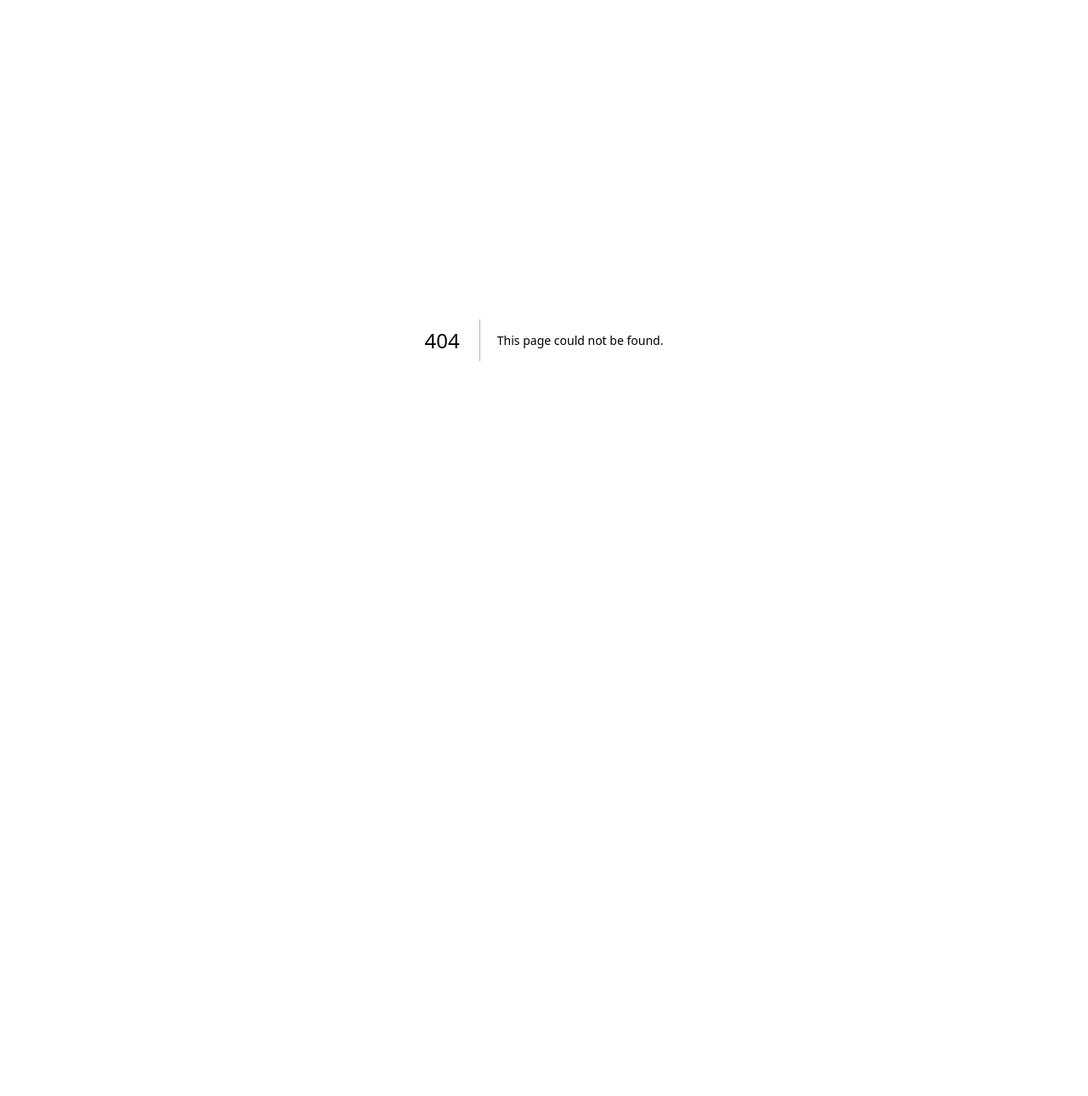
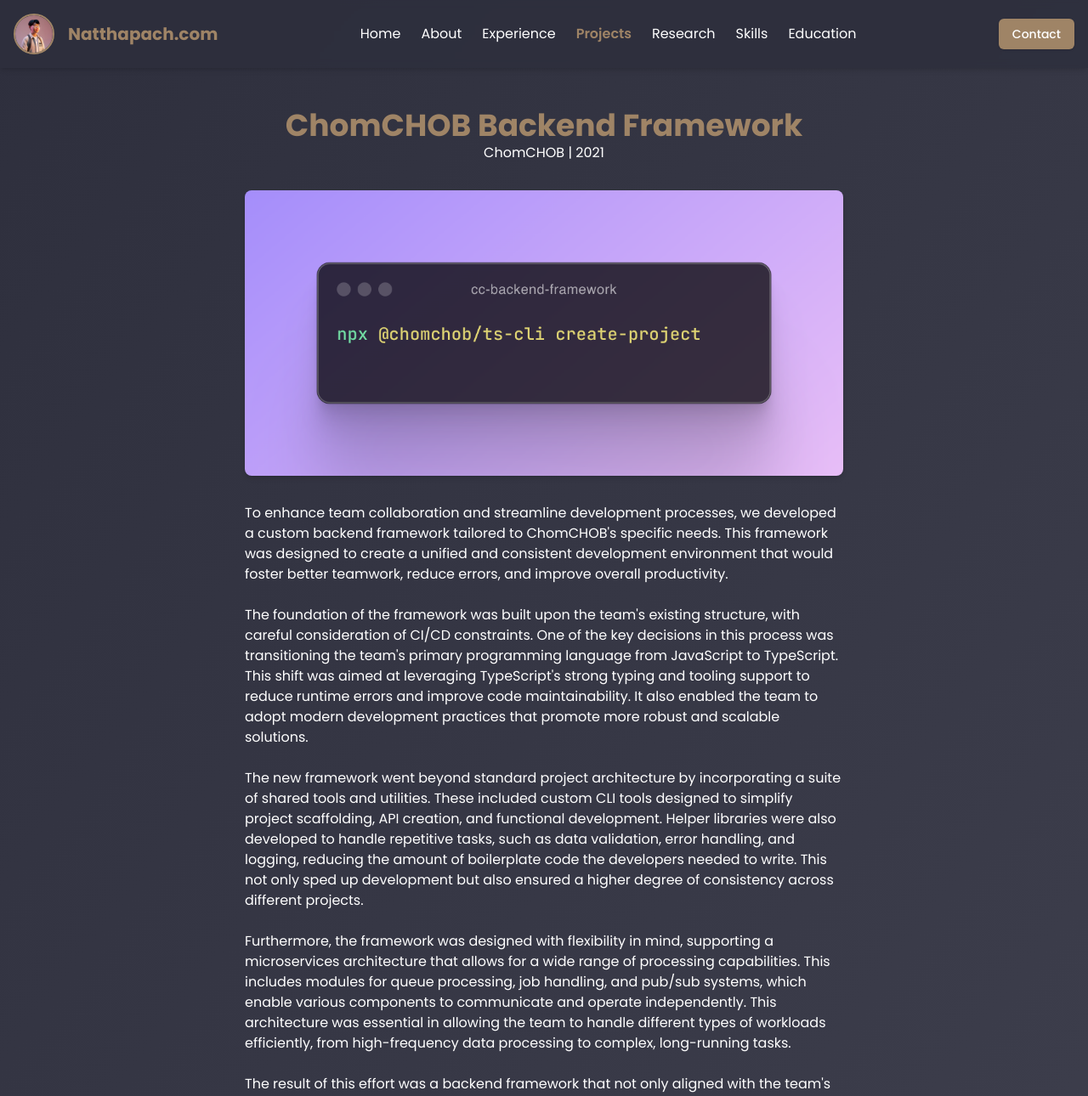
Before and after one commit to megapies/natthapach-profile-web, a Next.js app: page /projects/cc-backend-framework in a window 1280 px wide. Before the commit this address had no page. Shown: the top 1290 px of the page at 85% size. Before the commit the page ends 800 px from the top, so only its background shows below. Built offline with nearby package versions, Linux system fonts and the light colour scheme.

Commit message:
src: cc framework

```diff
--- /dev/null
+++ b/src/app/projects/cc-backend-framework/page.tsx
@@ -0,0 +1,52 @@
+'use client'
+
+import { Footer } from "@/components/footer"
+import { NavBar } from "@/components/section/nav-bar"
+import { useState } from "react"
+import Image from 'next/image'
+
+export default function Page() {
+  const [activeSection, setActiveSection] = useState('projects')
+
+  return (
+    <div className="min-h-screen bg-gradient-to-br from-[#2E2F3D] to-[#3E3F4D] text-white font-['Poppins',sans-serif] overflow-x-hidden">
+      <style jsx global>{`
+        @import url('https://fonts.googleapis.com/css2?family=Poppins:wght@300;400;500;600;700&display=swap');
+        body {
+          overflow-x: hidden;
+        }
+      `}</style>
+      <header className="fixed top-0 left-0 right-0 z-50 bg-[#2E2F3D]/80 backdrop-blur-sm shadow-md">
+        <title>Natthapach Anuwattananon</title>
+        <NavBar activeSection={activeSection} setActiveSection={setActiveSection} />
+      </header>
+
+      <main className="pt-20 px-8">
+        <div className="container px-4 my-12 lg:px-64 w-full">
+          <h2 className="text-4xl font-bold text-center text-[#9F8466] mt-4">ChomCHOB Backend Framework</h2>
+          <p className="text-center">ChomCHOB | 2021</p>
+          <img src='/projects/cc-backend-framework/cover.png' alt="cover" className="w-full rounded-lg object-cover my-8 shadow-md" />
+          <p className="mb-6">
+            To enhance team collaboration and streamline development processes, we developed a custom backend framework tailored to ChomCHOB's specific needs. This framework was designed to create a unified and consistent development environment that would foster better teamwork, reduce errors, and improve overall productivity.
+          </p>
+          <p className="mb-6">
+            The foundation of the framework was built upon the team's existing structure, with careful consideration of CI/CD constraints. One of the key decisions in this process was transitioning the team's primary programming language from JavaScript to TypeScript. This shift was aimed at leveraging TypeScript's strong typing and tooling support to reduce runtime errors and improve code maintainability. It also enabled the team to adopt modern development practices that promote more robust and scalable solutions.
+          </p>
+          <p className="mb-6">
+            The new framework went beyond standard project architecture by incorporating a suite of shared tools and utilities. These included custom CLI tools designed to simplify project scaffolding, API creation, and functional development. Helper libraries were also developed to handle repetitive tasks, such as data validation, error handling, and logging, reducing the amount of boilerplate code the developers needed to write. This not only sped up development but also ensured a higher degree of consistency across different projects.
+          </p>
+          <p className="mb-6">
+            Furthermore, the framework was designed with flexibility in mind, supporting a microservices architecture that allows for a wide range of processing capabilities. This includes modules for queue processing, job handling, and pub/sub systems, which enable various components to communicate and operate independently. This architecture was essential in allowing the team to handle different types of workloads efficiently, from high-frequency data processing to complex, long-running tasks.
+          </p>
+          <p className="mb-6">
+            The result of this effort was a backend framework that not only aligned with the team's development practices but also empowered them to work more efficiently and cohesively. By providing a unified environment and set of tools, the framework facilitated smoother collaboration, quicker onboarding of new developers, and more effective scaling of projects to meet the company's growing needs.
+          </p>
+          <p className="mb-6">
+            This initiative has laid a strong foundation for future development at ChomCHOB, positioning the team to build and maintain high-quality applications in a rapidly evolving tech landscape.
+          </p>
+        </div>
+      </main>
+      <Footer />
+    </div>
+  )
+}
```
Also changed, not shown: public/projects/cc-backend-framework/cover.png (added), public/projects/cc-backend-framework/footer.png (added).
